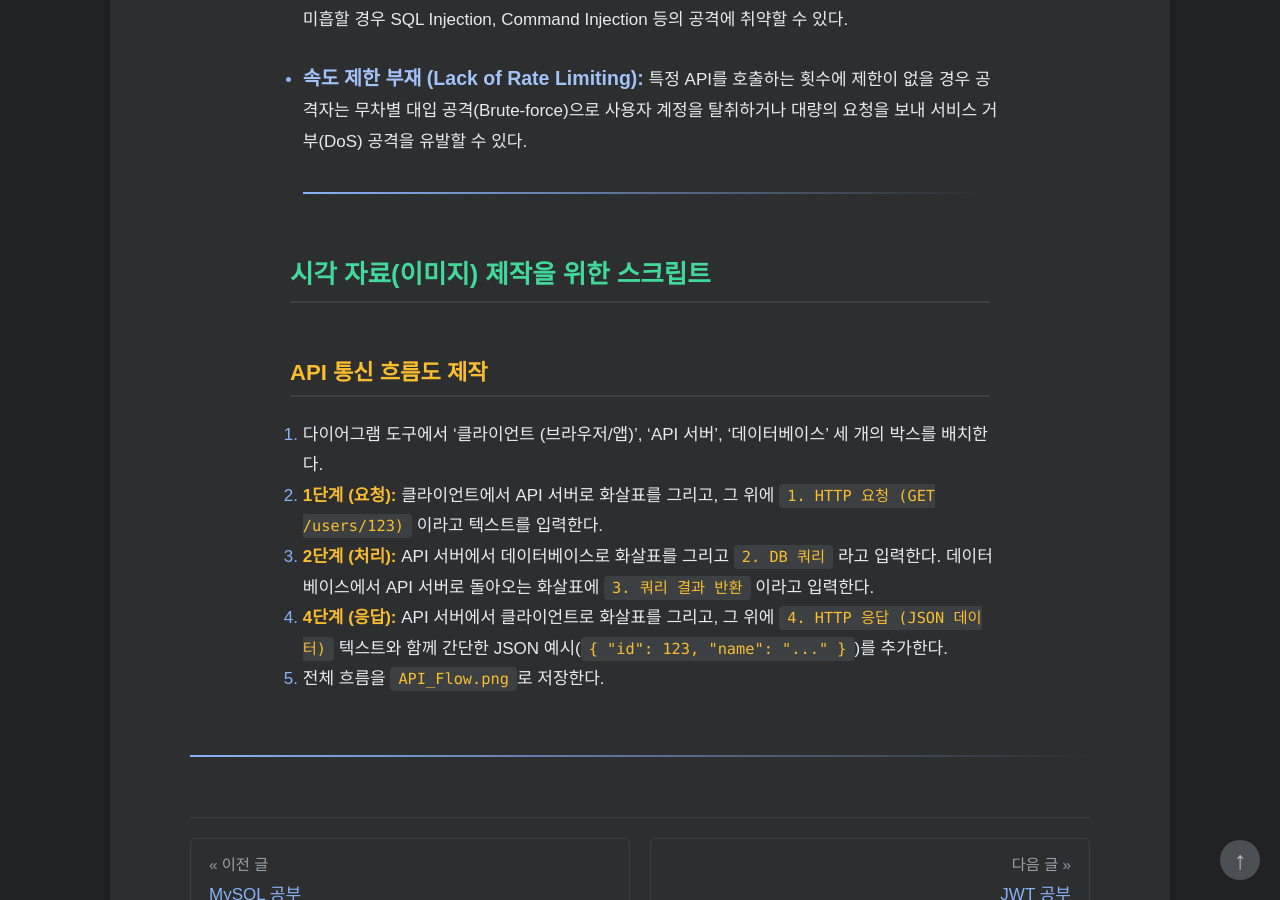
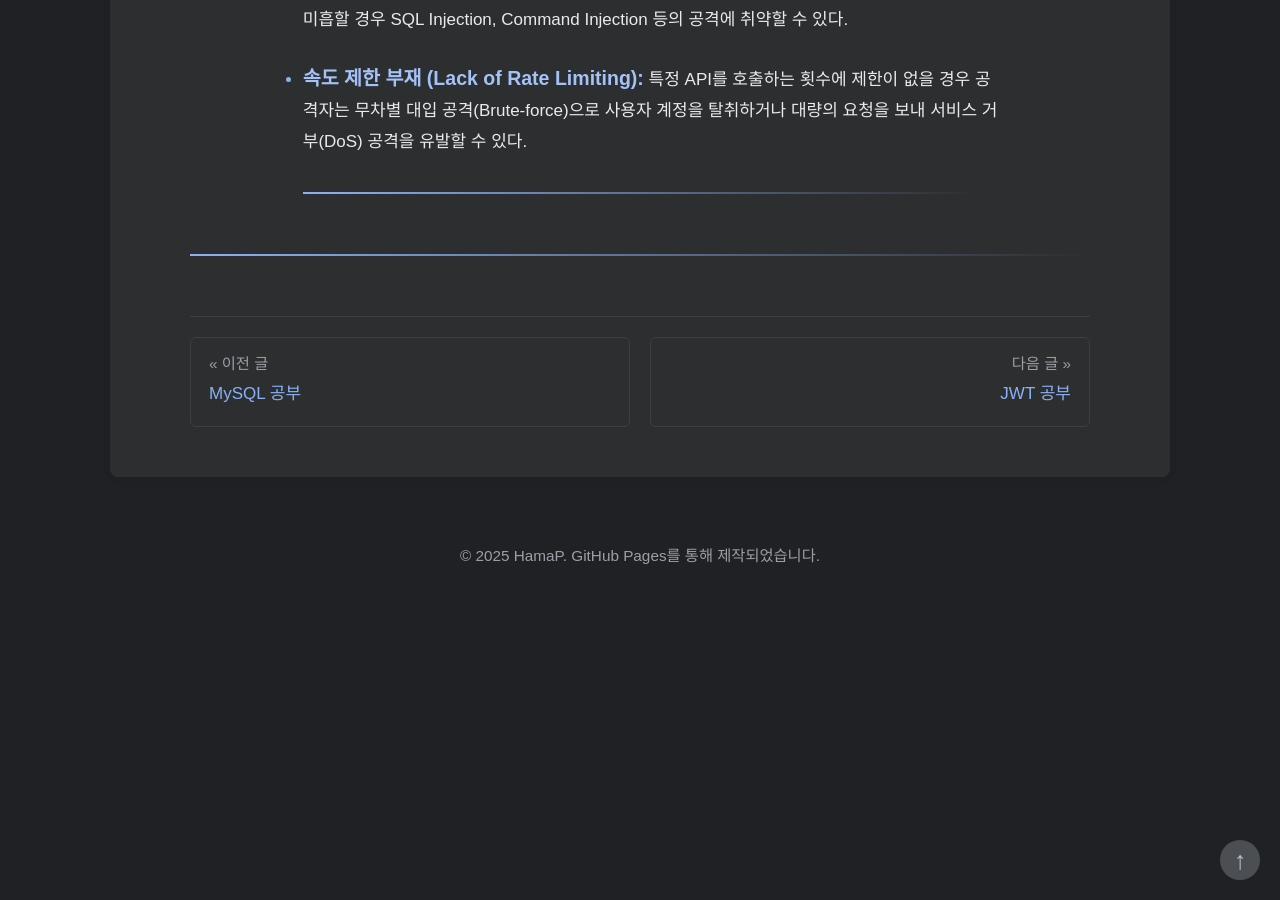
Before and after one commit to HamaP0/HamaP0.github.io, a Jekyll site: the page built from _posts/웹 기술/2025-09-16-API_study.md, in a window 1280 px wide and 900 px high, scrolled down 2415 px. Built offline with Jekyll 4.4.1, drawn with Linux system fonts in a browser that asks for light colours; some web fonts are replaced.

Commit message:
Update 2025-09-16-API_study.md

```diff
--- a/_posts/웹 기술/2025-09-16-API_study.md
+++ b/_posts/웹 기술/2025-09-16-API_study.md
@@ -49,16 +49,3 @@ API는 애플리케이션의 내부 로직과 데이터베이스에 직접 접
     특정 API를 호출하는 횟수에 제한이 없을 경우 공격자는 무차별 대입 공격(Brute-force)으로 사용자 계정을 탈취하거나 대량의 요청을 보내 서비스 거부(DoS) 공격을 유발할 수 있다.
 
 <hr class="short-rule">
-
-
-
-
-### 시각 자료(이미지) 제작을 위한 스크립트
-
-#### **API 통신 흐름도 제작**
-
-1.  다이어그램 도구에서 '클라이언트 (브라우저/앱)', 'API 서버', '데이터베이스' 세 개의 박스를 배치한다.
-2.  **1단계 (요청):** 클라이언트에서 API 서버로 화살표를 그리고, 그 위에 `1. HTTP 요청 (GET /users/123)` 이라고 텍스트를 입력한다.
-3.  **2단계 (처리):** API 서버에서 데이터베이스로 화살표를 그리고 `2. DB 쿼리` 라고 입력한다. 데이터베이스에서 API 서버로 돌아오는 화살표에 `3. 쿼리 결과 반환` 이라고 입력한다.
-4.  **4단계 (응답):** API 서버에서 클라이언트로 화살표를 그리고, 그 위에 `4. HTTP 응답 (JSON 데이터)` 텍스트와 함께 간단한 JSON 예시(`{ "id": 123, "name": "..." }`)를 추가한다.
-5.  전체 흐름을 `API_Flow.png`로 저장한다.
```
